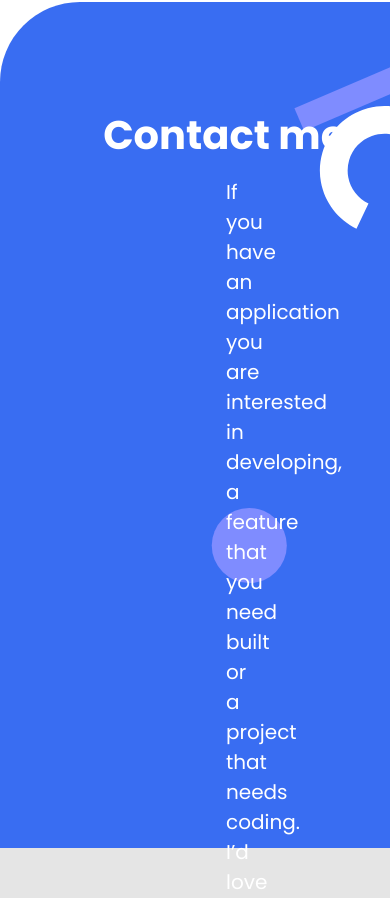
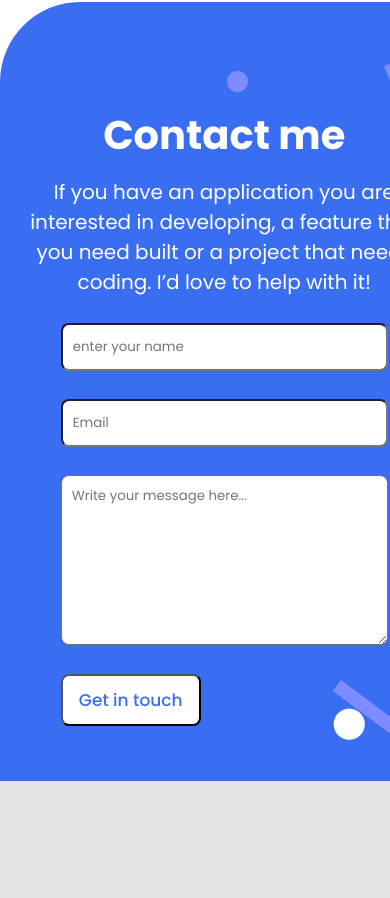
Before and after one commit to abdozayan12/Portfolio-desktop-version, a website: page index.html in a window 390 px wide. Shown: the part 4466-5364 px from the top of the page. After the commit the page ends 5247 px from the top, so only its background shows below. Drawn offline with Linux system fonts and the light colour scheme.

Commit message:
Update styles.css

```diff
--- a/styles.css
+++ b/styles.css
@@ -829,9 +829,9 @@
     text-align: center;
     font-family: 'poppins', sans-serif;
     background-color: #396df2;
-    height: 846px;
+    height: 779px;
     border-top-left-radius: 80px;
-    background-image: url("images/contact.svg");
+    background-image: url(images/contact-form-shapes-mobile.png);
     background-repeat: no-repeat;
     background-position: right;
   }
@@ -845,7 +845,6 @@
     margin: 12px 24px;
     font-size: 20px;
     font-weight: 400;
-    padding: 0 202px;
   }
 
   .contactMe .form {
@@ -874,7 +873,7 @@
   }
 
   .contactMe .buttonThree {
-    display: block;
+    display: flex;
     flex-direction: row;
     align-items: center;
     padding: 12px 16px;
@@ -884,9 +883,7 @@
     font-weight: 500;
     font-size: 17px;
     line-height: 24px;
-
-    /* margin-top: 8px; */
-    margin: auto;
+    margin-top: 8px;
   }
 
   .buttonThree:hover {
```
